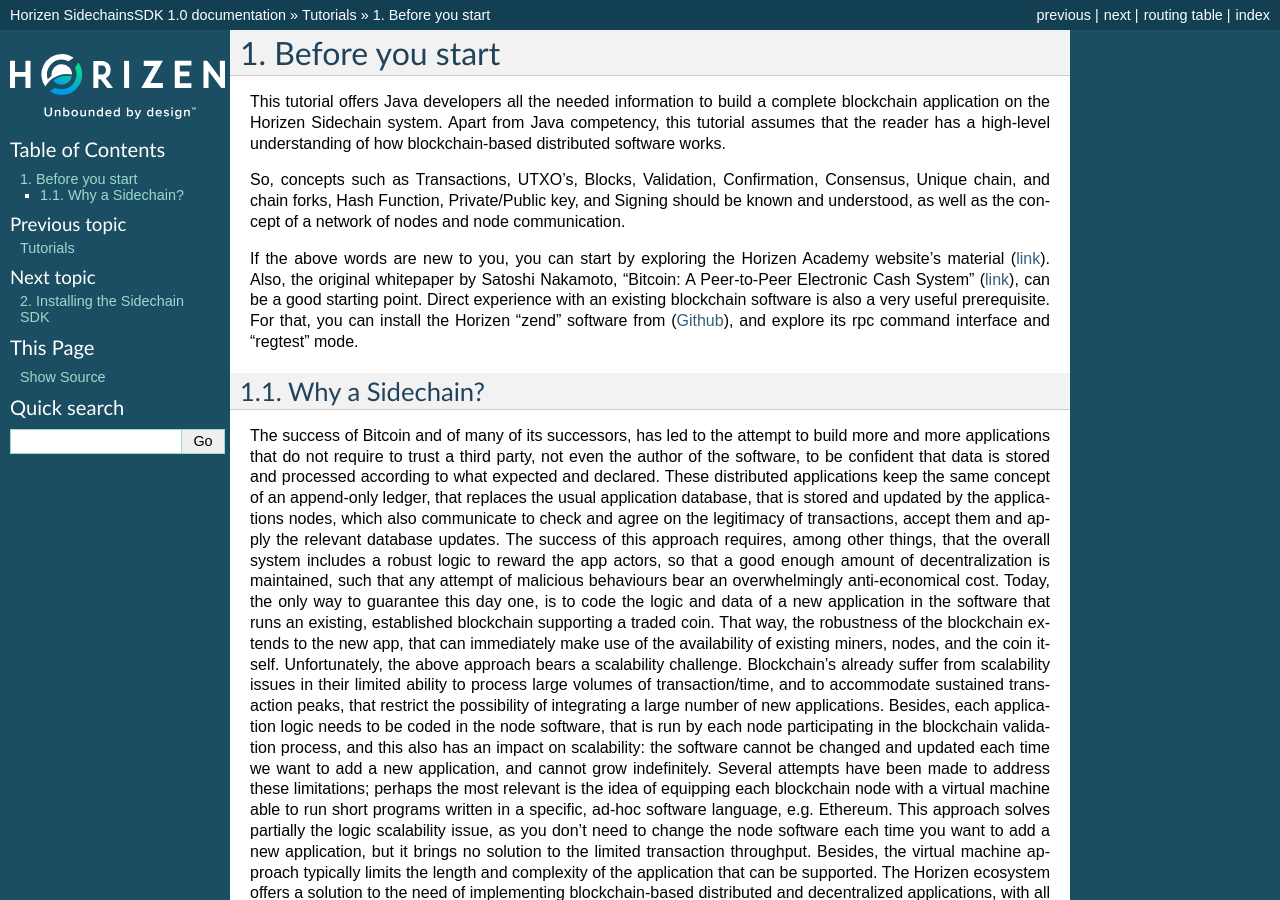
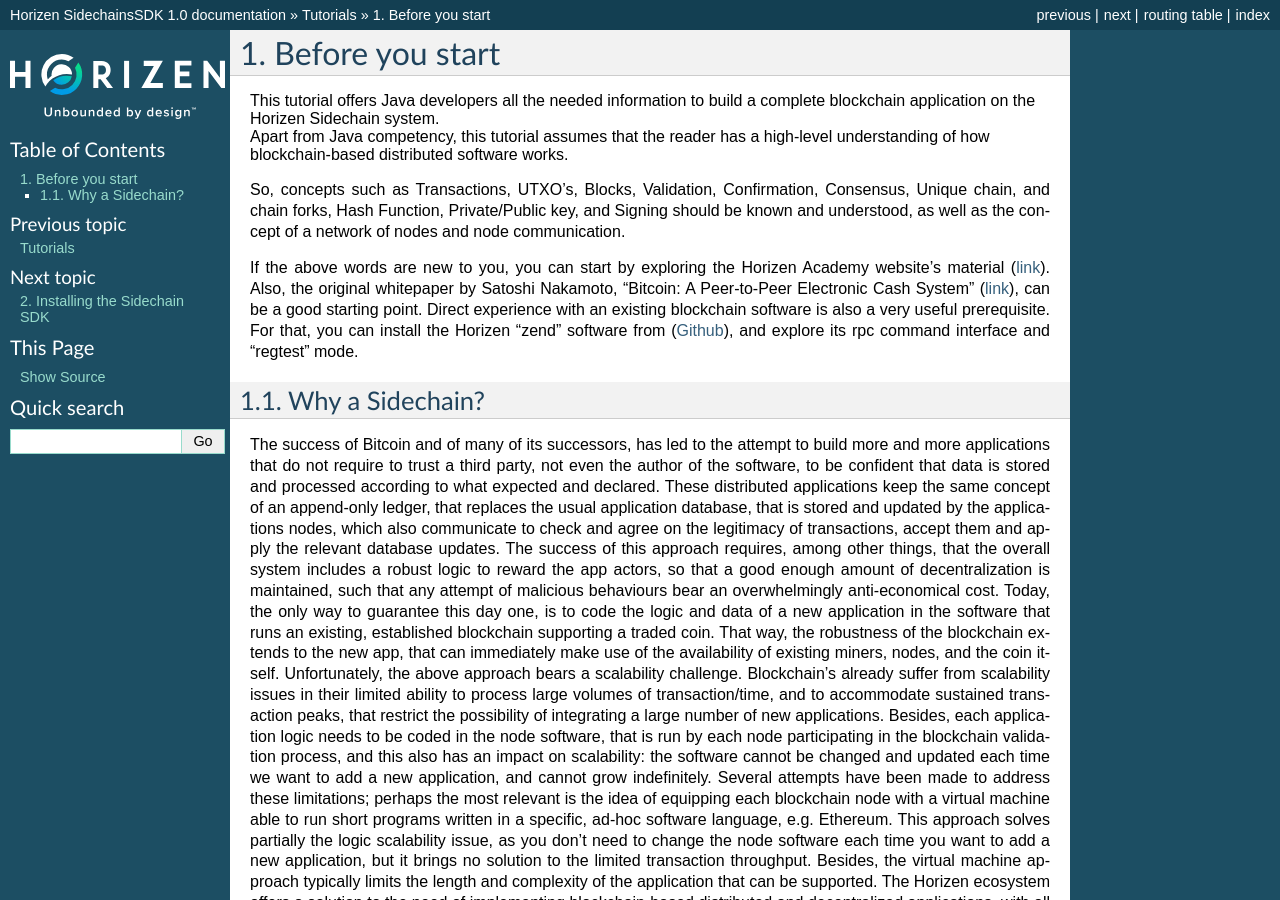
Before and after one commit to megaluck/documentation, a Sphinx documentation site: the page built from docs/introduction/overview.rst, in a window 1280 px wide and 900 px high. Built offline with Sphinx 7.4.7, drawn with Linux system fonts in a browser that asks for light colours.

Commit message:
continuation of line breaks

```diff
--- a/docs/introduction/overview.rst
+++ b/docs/introduction/overview.rst
@@ -2,7 +2,8 @@
 Before you start
 ################
 
-This tutorial offers Java developers all the needed information to build a complete blockchain application on the Horizen Sidechain system. Apart from Java competency, this tutorial assumes that the reader has a high-level understanding of how blockchain-based distributed software works.
+| This tutorial offers Java developers all the needed information to build a complete blockchain application on the Horizen Sidechain system.
+| Apart from Java competency, this tutorial assumes that the reader has a high-level understanding of how blockchain-based distributed software works.
 
 So, concepts such as Transactions, UTXO's, Blocks, Validation, Confirmation, Consensus, Unique chain, and chain forks, Hash Function, Private/Public key, and Signing should be known and understood, as well as the concept of a network of nodes and node communication.
 
```
